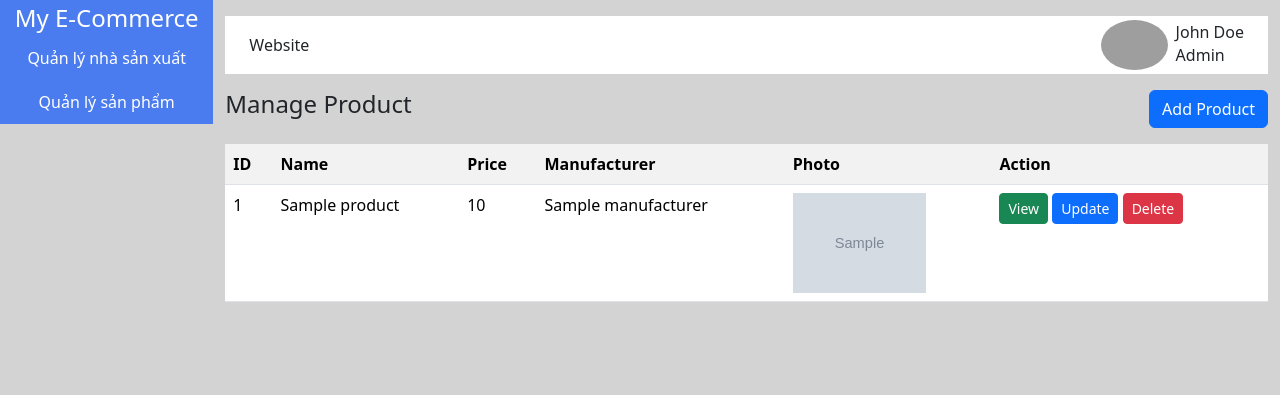
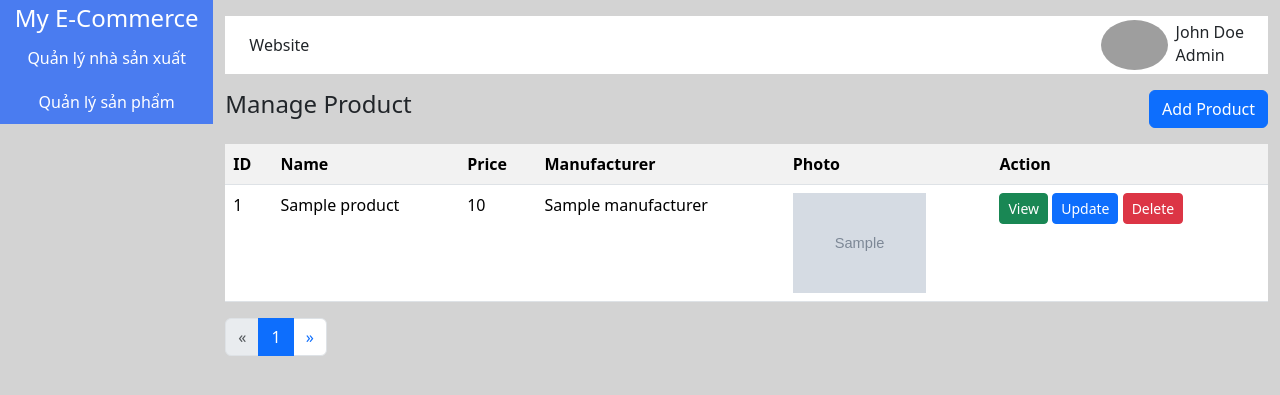
Before and after one commit to ThanhTung2410/ecommerce-web-project, a PHP site: page /admin/product/index.php in a window 1280 px wide. Shown: the top 395 px of the page. Run offline with PHP 8.4, Linux system fonts and the light colour scheme; tables that the repository leaves empty hold one stand-in row (values such as "Sample post"); grey boxes marked "Sample" are stand-in pictures; some libraries are stand-ins or nearby versions; grey boxes are pictures that could not be loaded.

Commit message:
add feat: pagination of product

```diff
--- a/admin/product/index.php
+++ b/admin/product/index.php
@@ -19,7 +19,19 @@
 
 <?php
 require_once "../../connect.php";
-$sql = "SELECT product.*, manufacturer.name as manufacturer_name FROM product INNER JOIN manufacturer on product.manufacturer_id = manufacturer.id";
+// Pagination
+$numberOfProductEachPage = 3;
+$sql = "SELECT * FROM product";
+$numberOfProduct = $conn->query($sql)->num_rows;
+$numberOfPage = ceil($numberOfProduct / $numberOfProductEachPage);
+$currentPage = 1;
+if (isset($_GET['currentPage'])) {
+	$currentPage = $_GET['currentPage'];
+}
+
+$numberOfOffsetProduct = ($currentPage - 1) * $numberOfProductEachPage;
+
+$sql = "SELECT product.*, manufacturer.name as manufacturer_name FROM product INNER JOIN manufacturer on product.manufacturer_id = manufacturer.id LIMIT $numberOfProductEachPage OFFSET $numberOfOffsetProduct";
 $result = $conn->query($sql);
 ?>
 
@@ -71,6 +83,29 @@ $result = $conn->query($sql);
 						</tr>
 					<?php } ?>
 				</table>
+				<nav aria-label="Page navigation example">
+					<ul class="pagination">
+						<li class="page-item">
+							<a class="page-link <?php if ($currentPage == 1) {
+													echo "disabled";
+												} ?> " href="#" aria-label="Previous">
+								<span aria-hidden="true">&laquo;</span>
+								<span class="sr-only">Previous</span>
+							</a>
+						</li>
+						<?php for ($i = 1; $i <= $numberOfPage; $i++) { ?>
+							<li class="page-item"><a class="page-link <?php if ($i == $currentPage) {
+																			echo "active";
+																		} ?>" href="index.php?currentPage=<?= $i ?>"><?= $i ?></a></li>
+						<?php } ?>
+						<li class="page-item">
+							<a class="page-link" href="#" aria-label="Next">
+								<span aria-hidden="true">&raquo;</span>
+								<span class="sr-only">Next</span>
+							</a>
+						</li>
+					</ul>
+				</nav>
 				<?php
 				if (isset($_SESSION['errorMsg'])) { ?>
 					<div class="alert alert-danger mt-3">
```
Lines whose indentation alone changed are shown as unchanged.
